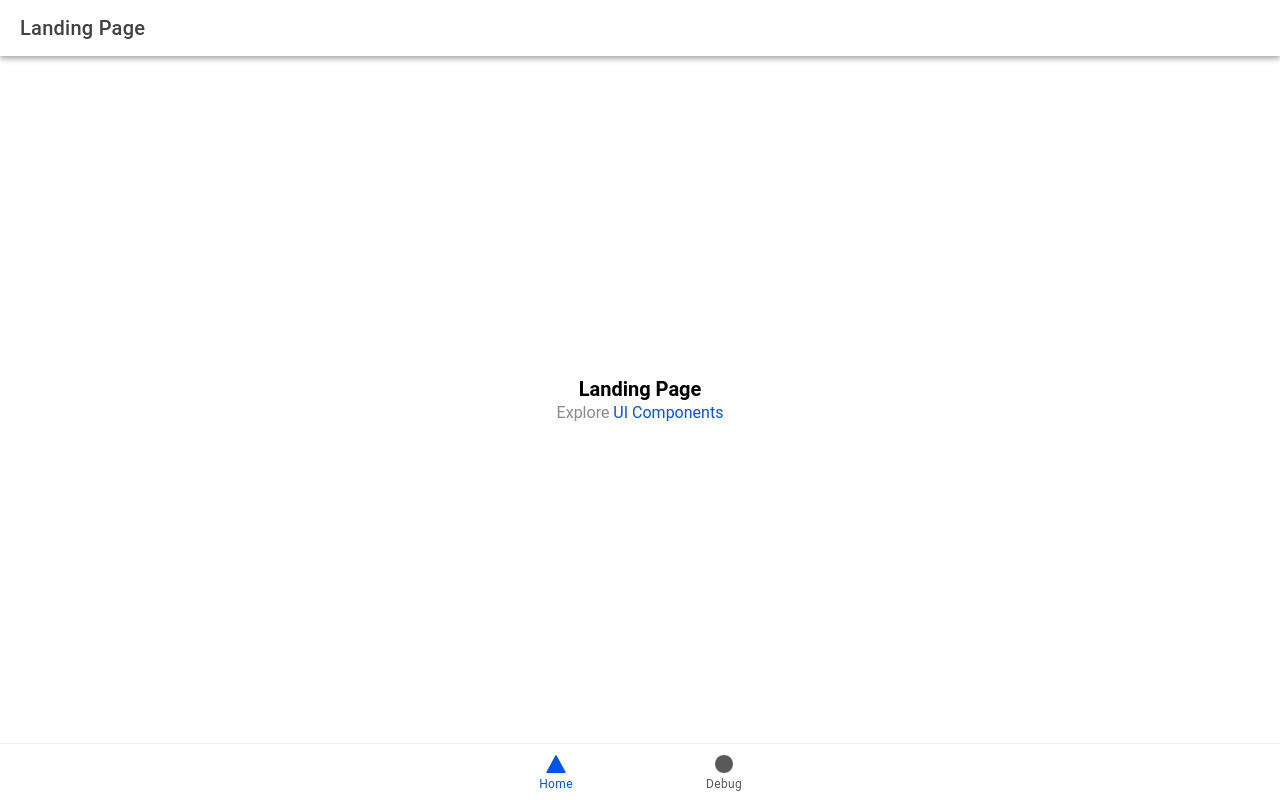
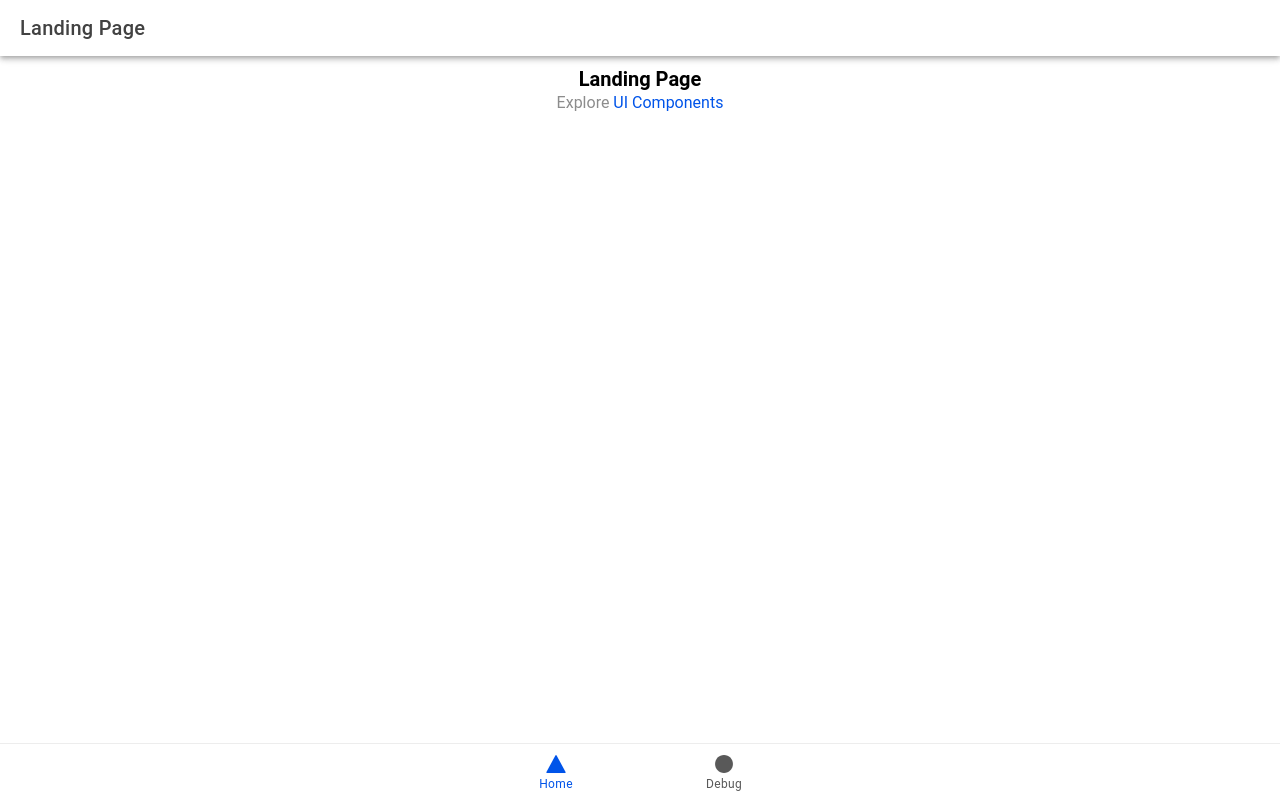
Before and after one commit to The24Kings/BudgetCraft, a React (Vite) app: page /home in a window 1280 px wide. Built offline with nearby package versions, Linux system fonts and the light colour scheme; no server answers.

Commit message:
Merged PR 10: Fixes scrolling bug
This now allows for the user to scroll all the way
down and back up after displaying information from our accordion.
It also now allows me to build the app without getting an error.
I had to have it ignore files that don't even exist :)

```diff
--- a/src/components/Container.css
+++ b/src/components/Container.css
@@ -1,10 +1,12 @@
 .container {
-	text-align: center;
-	position: absolute;
-	left: 0;
-	right: 0;
-	top: 50%;
-	transform: translateY(-50%);
+    display: flex;
+    flex-direction: column;
+    align-items: center;
+    justify-content: flex-start;
+    height: calc(100vh - 120px); /* Subtract header heights */
+    width: 100%;
+    padding: 10px;
+    overflow-y: auto;
 }
 
 .container strong {
--- a/vite.config.ts
+++ b/vite.config.ts
@@ -2,15 +2,32 @@
 
 import legacy from "@vitejs/plugin-legacy";
 import react from "@vitejs/plugin-react";
-import { defineConfig } from "vite";
-import EnvironmentPlugin from "vite-plugin-environment";
+import { defineConfig, loadEnv } from "vite";
 
 // https://vitejs.dev/config/
-export default defineConfig({
-	plugins: [react(), legacy(), EnvironmentPlugin("all", { loadEnvFiles: true })],
-	test: {
-		globals: true,
-		environment: "jsdom",
-		setupFiles: "./src/setupTests.ts"
-	}
+export default defineConfig(({ mode }) => {
+  // Load environment variables, filtering out problematic Windows vars
+  const env = loadEnv(mode, process.cwd(), [
+    'VITE_',
+    'NODE_ENV',
+    'PUBLIC_'
+  ]); //This allows me to actually build the app now
+
+  return {
+    plugins: [react(), legacy()],
+    define: {
+      'process.env': Object.keys(env).reduce((acc, key) => {
+        // Filter out environment variables with parentheses
+        if (!key.includes('(') && !key.includes(')')) {
+          acc[key] = JSON.stringify(env[key]);
+        }
+        return acc; //ignores the two problem files i had that did not even exist
+      }, {})
+    },
+    test: {
+      globals: true,
+      environment: "jsdom",
+      setupFiles: "./src/setupTests.ts"
+    }
+  };
 });
```
Lines whose indentation alone changed are shown as unchanged.
